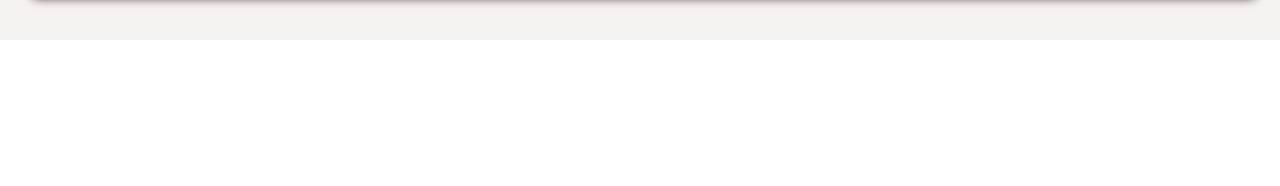
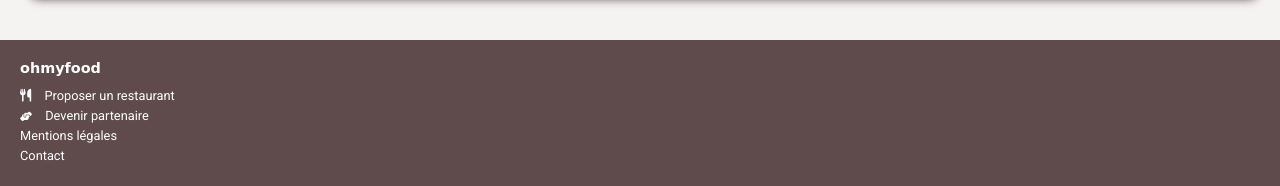
Before and after one commit to CMAGNIER/OhmyFood, a plain HTML site: page accueil.html in a window 1280 px wide. Shown: the part 1540-1726 px from the top of the page. Before the commit the page ends 1580 px from the top, so only its background shows below. Drawn offline with Linux system fonts and the light colour scheme; a web font is replaced by a local one.

Commit message:
Ajout footer + modification css header

```diff
--- a/accueil.html
+++ b/accueil.html
@@ -96,5 +96,19 @@
                 </div>
             </section>
         </main>
+        <footer>
+            <h3 class="logo">ohmyfood</h3>
+            <p>
+                <i class="fa-solid fa-utensils"></i>
+                <a href="#">Proposer un restaurant</a>
+                <br>
+                <i class="fa-solid fa-handshake-angle"></i>
+                <a href="#">Devenir partenaire</a>
+                <br>
+                <a href="#">Mentions légales</a>
+                <br>
+                <a href="mailto:ohmyfood@gmail.fr">Contact</a>
+            </p>
+        </footer>
     </body>
 </html>
--- a/sass/Layouts/_footer.scss
+++ b/sass/Layouts/_footer.scss
@@ -0,0 +1,25 @@
+footer{
+    background-color: $dark-main-color;
+    color: #FFFFFF;
+    padding: 10px 20px;
+    .logo{
+        @include logo-font-family;
+        font-size: 0.9rem;
+        margin: 10px 0px;
+    }
+    p{
+        margin: 10px 0px;
+        line-height: 20px;
+        @include light-typography;
+        i{
+            margin-right: 10px;
+        }
+        .fa-handshake-angle{
+            font-size: 0.6rem;
+        }
+        a{
+            text-decoration: none;
+            color: #FFFFFF;
+        }
+    }
+}
--- a/sass/Layouts/_header.scss
+++ b/sass/Layouts/_header.scss
@@ -6,11 +6,9 @@ header{
         font-size: 1rem;
     }
     .logo{
-    font-family: "Shrikhand", cursive;
-    font-weight: bold;
+    @include logo-font-family;
     text-align: center;
     margin: 0;
-    height: 50px;
     line-height: 50px;
     font-size: 1.4rem;
     }
--- a/sass/Utils/_mixins.scss
+++ b/sass/Utils/_mixins.scss
@@ -1,3 +1,7 @@
+@mixin logo-font-family{
+    font-family: "Shrikhand", cursive;
+}
+
 @mixin light-typography{
     font-size: 0.8rem;
     font-weight: 100;
```
Also changed, not shown: sass/style.css, 1 other file.
